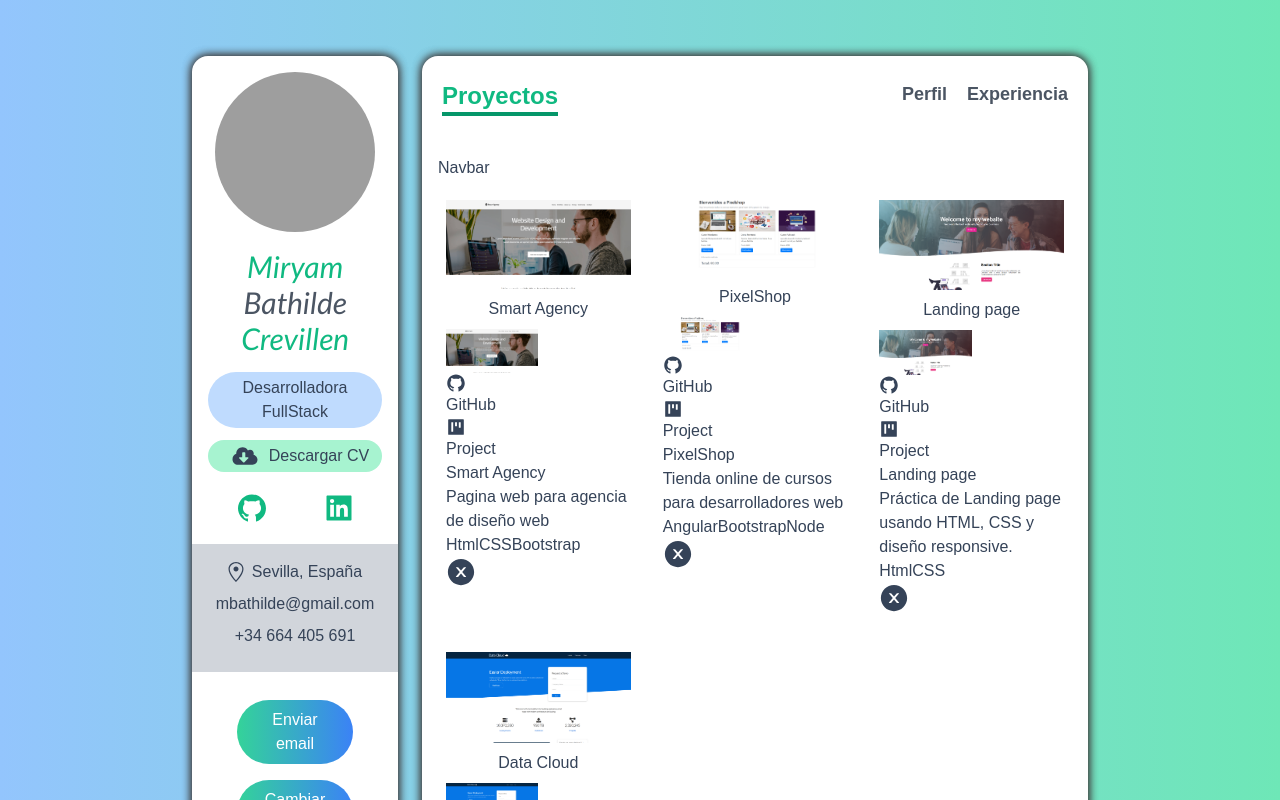
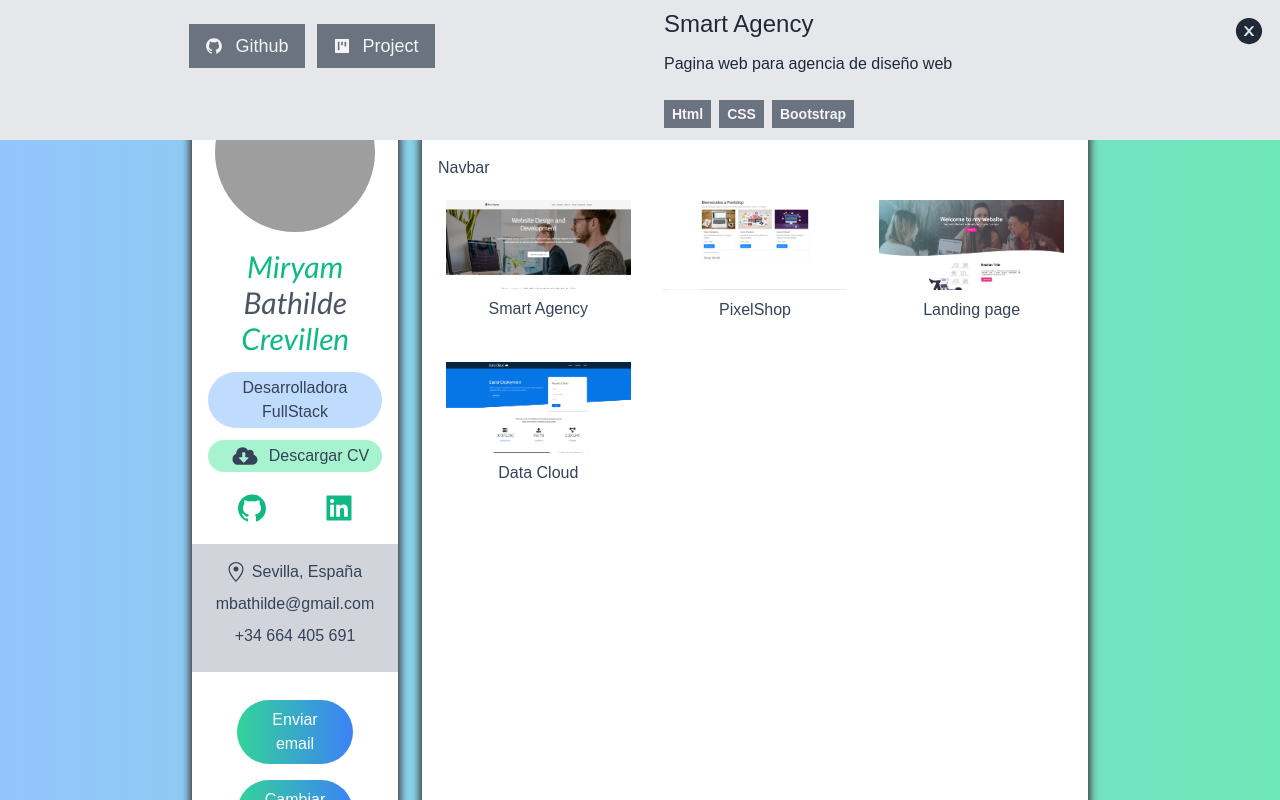
Before and after one commit to miryambathilde/portfolio-miryam-nextjs-tailwind-typescript, a Next.js app: page /projects in a window 1280 px wide. Both pictures are taken after a click on the picture 538 px from the left and 244 px from the top of the page. Shown: the top 800 px of the page. Built offline with nearby package versions, Linux system fonts and the light colour scheme; grey boxes are pictures that could not be loaded.

Commit message:
finished layout showDetail

```diff
--- a/components/ProjectCard.tsx
+++ b/components/ProjectCard.tsx
@@ -19,40 +19,61 @@ const ProjectCard: FunctionComponent<{
 	const [showDetail, setShowDetail] = useState(false);
 	return (
 		<div>
-			<img src={image_path} alt={name} className='cursor-pointer' />
+			<img src={image_path} alt={name} className='cursor-pointer' onClick={()=>setShowDetail(true)}/>
 			<p className='my-2 text-center dark:text-gray-100'>{name}</p>
 
-			<div className='grid md:grid-cols-2 xl:grid-cols-2'>
+			{showDetail && (
+        <div className="absolute top-0 left-0 z-10 grid w-full h-auto p-2 text-gray-800 bg-gray-200 md:grid-cols-2 gap-x-12 dark:text-white dark:bg-gray-500">
           <div>
-					<img src={image_path} alt={name} />
-					<div>
-						<a href={github_url}>
-							<AiFillGithub size={20} />{" "}
-							<span className='dark:text-gray-100'>GitHub</span>
+            {/* <img src={image_path} alt={name} /> */}
+
+            {/* <Image
+              src={image_path}
+              alt={name}
+              layout="responsive"
+              height="150"
+              width="300"
+            /> */}
+            <div className="flex justify-center my-4 space-x-3">
+              <a
+                href={github_url}
+                className="flex items-center px-4 py-2 space-x-3 text-lg text-gray-100 bg-gray-500 dark:bg-gray-300 dark:text-gray-700"
+              >
+                <AiFillGithub /> <span>Github</span>
               </a>
-						<a href={github_url}>
-							<AiFillProject size={20} />{" "}
-							<span className='dark:text-gray-100'>Project</span>
+              <a
+                href={deployed_url}
+                className="flex items-center px-4 py-2 space-x-3 text-lg text-gray-100 bg-gray-500 dark:bg-gray-300 dark:text-gray-700"
+              >
+                <AiFillProject /> <span>Project</span>
               </a>
             </div>
           </div>
+
+          <div>
+            <h2 className="mb-3 text-xl font-medium md:text-2xl">{name}</h2>
+            <h3 className="mb-3 font-medium">{description}</h3>
+
+            <div className="flex flex-wrap mt-5 space-x-2 text-sm font-semibold">
+              {key_techs.map((tech) => (
+                <span
+                  key={tech}
+                  className="px-2 py-1 my-1 text-gray-100 bg-gray-500 dark:bg-gray-200 dark:text-gray-700 rounde-sm"
+                >
+                  {tech}
+                </span>
+              ))}
+            </div>
           </div>
 
-			<div className='dark:text-gray-100'>
-				<h2>{name}</h2>
-				<h3>{description}</h3>
-				<div className='dark:text-gray-100'>
-					{key_techs.map((tech) => (
-						<span key={tech}>{tech}</span>
-					))}
-				</div>
-
-				<div className='dark:text-gray-100'>
-					<button>
+          <button
+            onClick={() => setShowDetail(false)}
+            className="absolute p-1 bg-gray-200 rounded-full top-3 right-3 focus:outline-none dark:bg-gray-500"
+          >
             <AiFillCloseCircle size={30} />
           </button>
         </div>
-			</div>
+      )}
     </div>
   );
 };
```
Also changed, not shown: public/images/pixelshop.png. Lines whose indentation alone changed are shown as unchanged.
